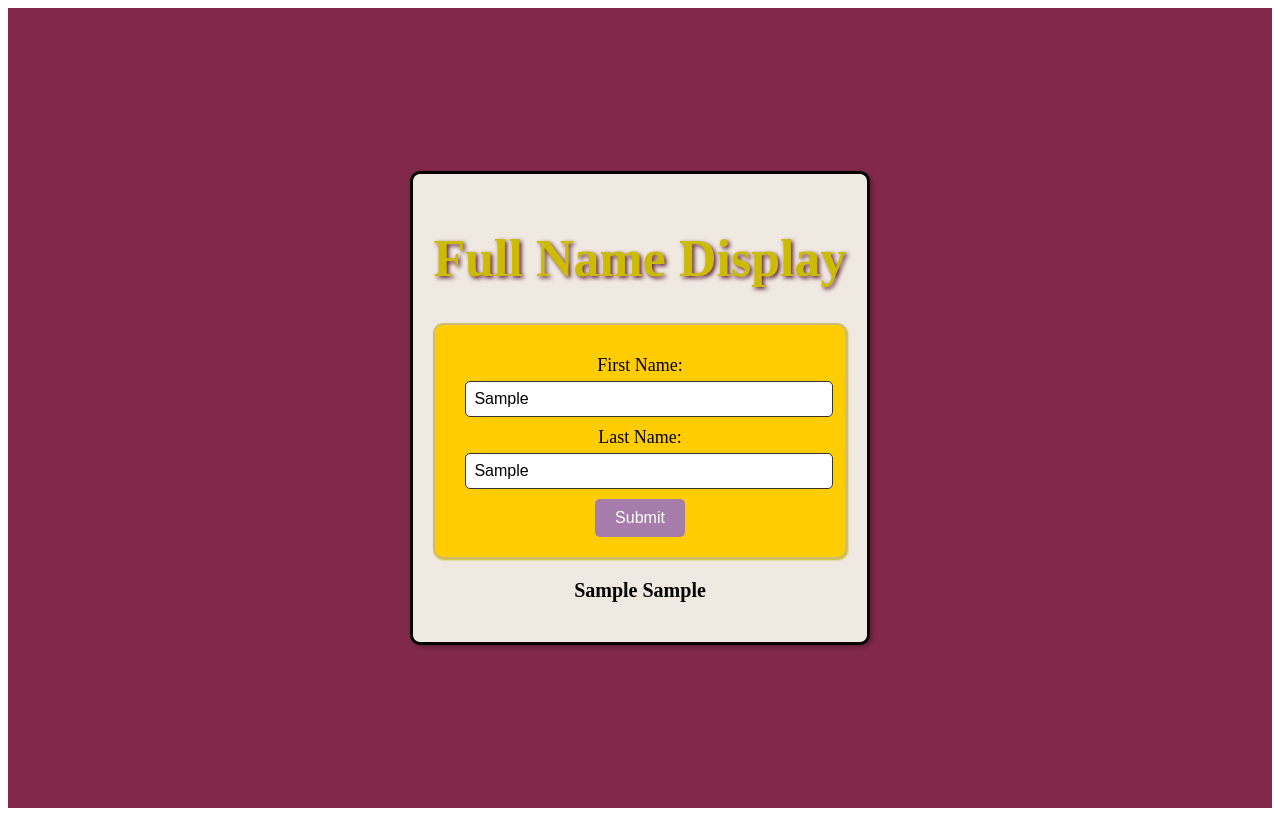
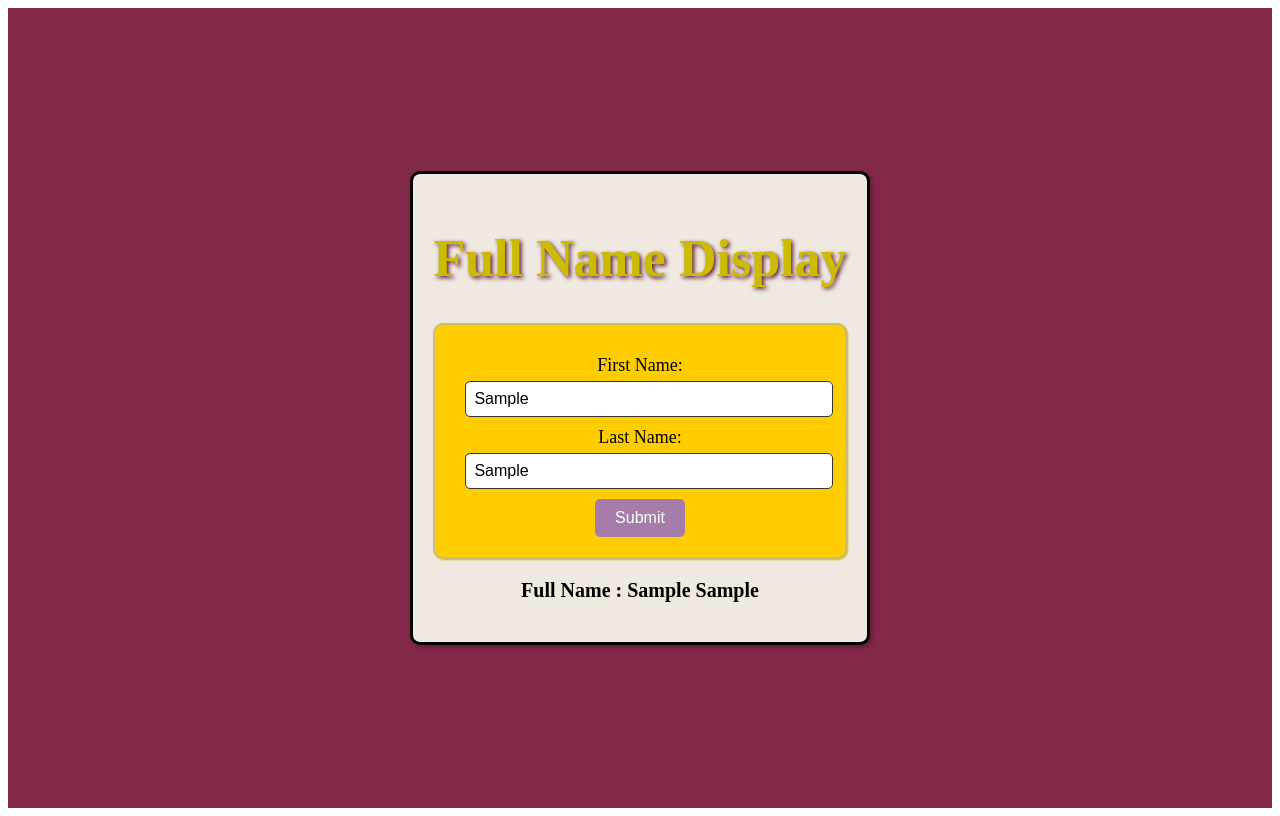
Before and after one commit to TejaswiniKakarlamudi/Display-Name, a React (Create React App) app: page / in a window 1280 px wide. Both pictures are taken after typing "Sample", "Sample" into the empty fields and a click on the button "Submit". Built offline with nearby package versions, Linux system fonts and the light colour scheme.

Commit message:
Display name

```diff
--- a/src/component/Display.jsx
+++ b/src/component/Display.jsx
@@ -16,7 +16,7 @@ function Display() {
             <h1 className={styles.heading}>Full Name Display</h1>
             <form onSubmit={handleSubmit} className={styles.formContainer}>
                 <div className={styles.inputContainer}>
-                    <label>First Name:</label>
+                    <label>First Name: </label>
                     <input
                         type="text"
                         placeholder="First Name"
@@ -25,7 +25,7 @@ function Display() {
                     />
                 </div>
                 <div className={styles.inputContainer}>
-                    <label>Last Name:</label>
+                    <label>Last Name: </label>
                     <input
                         type="text"
                         placeholder="Last Name"
@@ -37,7 +37,7 @@ function Display() {
                     <button type="submit">Submit</button>
                 </div>
             </form>
-            {funame && <h3>{funame}</h3>}
+            {funame && <h3>Full Name : {funame}</h3>}
         </div>
     );
 }
```
